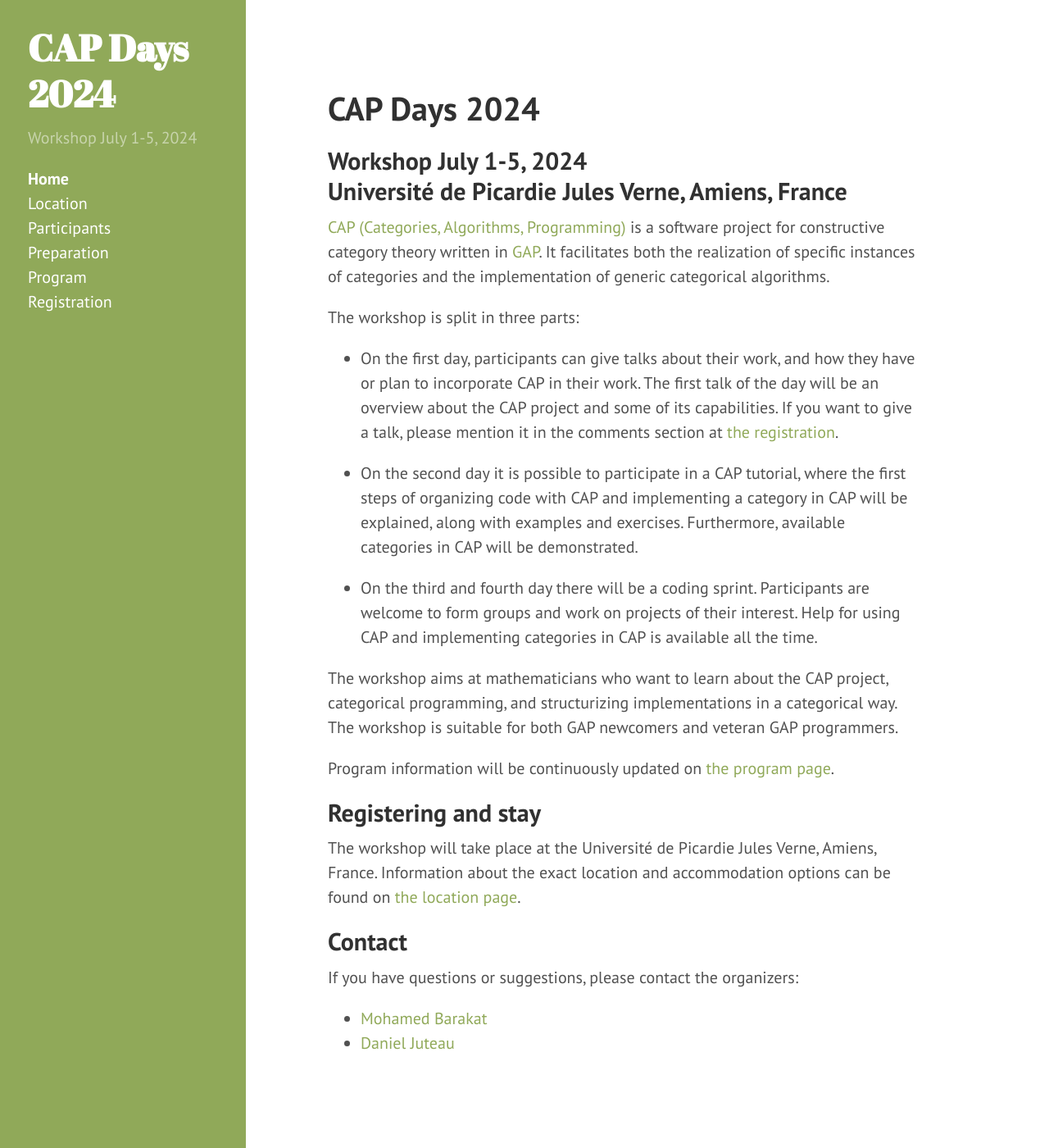
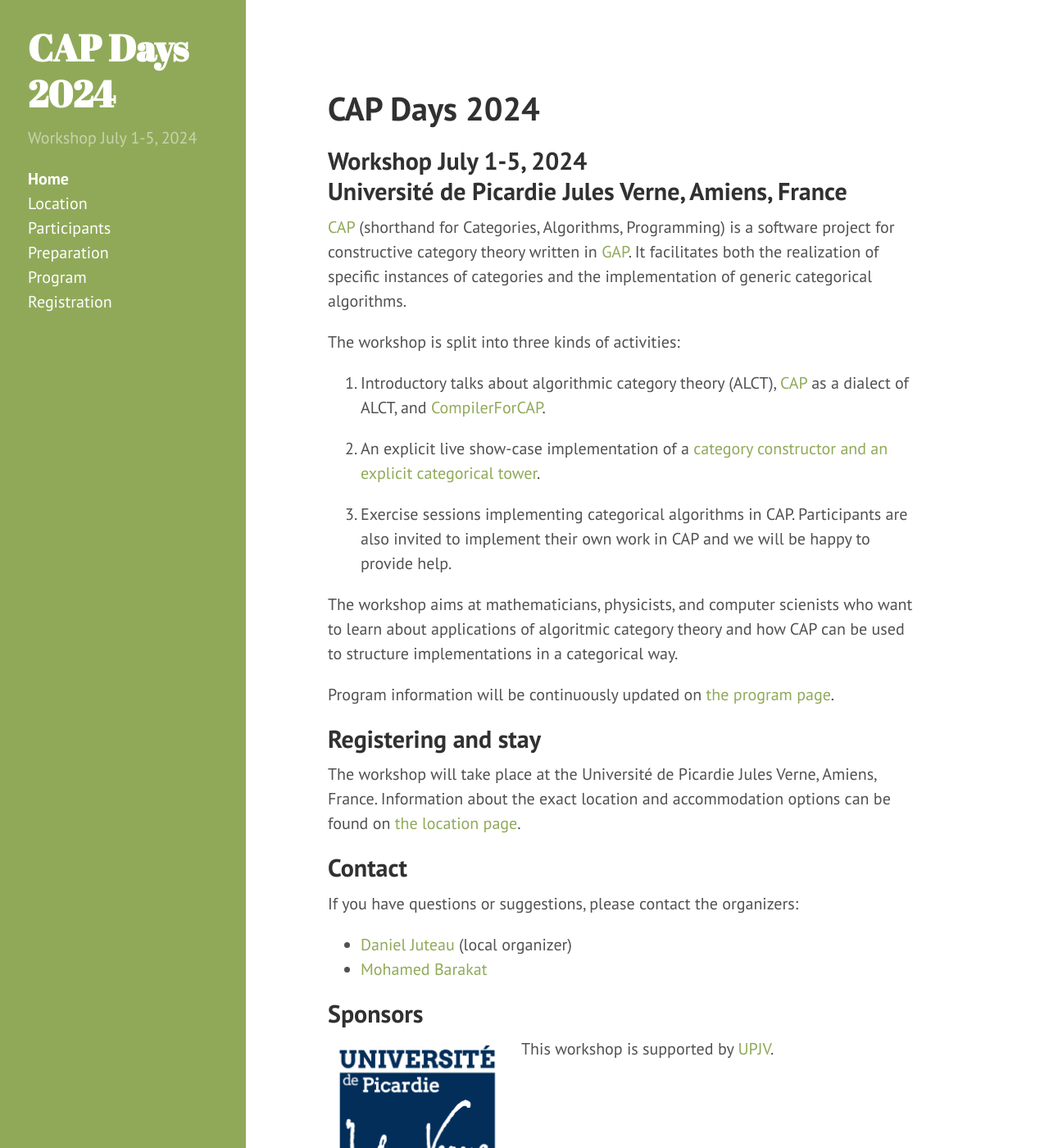
Before and after one commit to homalg-project/capdays-2024, a Jekyll site: the page built from index.md, in a window 1280 px wide and 1400 px high. Shown: the whole window at 82% size. Built offline with Jekyll 4.4.1, drawn with Linux system fonts in a browser that asks for light colours.

Commit message:
updated the entry page

```diff
--- a/index.md
+++ b/index.md
@@ -7,46 +7,47 @@
 
 ## {{ site.description }}<br> {{ site.location }}
 
-[CAP (Categories, Algorithms, Programming)](http://homalg-project.github.io/CAP_project)
-is a software project for constructive category theory written in [GAP](http://www.gap-system.org).
-It facilitates both the realization of specific instances of categories and the implementation of generic categorical algorithms.
+[CAP][CAP] (shorthand for Categories, Algorithms, Programming) is a
+software project for constructive category theory written in
+[GAP](http://www.gap-system.org).  It facilitates both the realization
+of specific instances of categories and the implementation of generic
+categorical algorithms.
 
-The workshop is split in three parts:
+The workshop is split into three kinds of activities:
 
-* On the first day, participants can give talks about their work, and how they have or plan to
-  incorporate CAP in their work. The first talk of the day will be an overview about the CAP project
-  and some of its capabilities. If you want to give a talk, please mention it in the comments section
-  at [the registration]({{ site.baseurl }}/registration).
+1. Introductory talks about algorithmic category theory (ALCT), [CAP][CAP] as a dialect of ALCT, and [CompilerForCAP][CompilerForCAP].
 
-* On the second day it is possible to participate in a CAP tutorial, where the first steps
-  of organizing code with CAP and implementing a category in CAP will be explained, along
-  with examples and exercises. Furthermore, available categories in CAP will be demonstrated.
+2. An explicit live show-case implementation of a [category constructor and an explicit categorical tower](https://homalg-project.github.io/docs/CAP_project-based/).
 
-* On the third and fourth day there will be a coding sprint. Participants are welcome
-  to form groups and work on projects of their interest. Help for using CAP and implementing
-  categories in CAP is available all the time.
+3. Exercise sessions implementing categorical algorithms in CAP. Participants are also invited to implement their own work in CAP and we will be happy to provide help.
 
-The workshop aims at mathematicians who want to learn about the CAP project,
-categorical programming, and structurizing implementations in a categorical way.
-The workshop is suitable for both GAP newcomers and veteran GAP programmers.
+The workshop aims at mathematicians, physicists, and computer
+scienists who want to learn about applications of algoritmic category
+theory and how CAP can be used to structure implementations in a
+categorical way.
 
 Program information will be continuously updated on [the program page]({{ site.baseurl }}/program).
 
 ## Registering and stay
 
-The workshop will take place at the {{ site.location }}. Information about the
-exact location and accommodation options
-can be found on [the location page]({{ site.baseurl }}/location).
+The workshop will take place at the {{ site.location }}. Information
+about the exact location and accommodation options can be found on
+[the location page]({{ site.baseurl }}/location).
 
 ## <a name="contact"></a> Contact
 
 If you have questions or suggestions, please contact the organizers:
 
+* [Daniel Juteau](mailto:daniel.juteau@u-picardie.fr) (local organizer)
 * [Mohamed Barakat](mailto:mohamed.barakat@uni-siegen.de)
-* [Daniel Juteau](mailto:daniel.juteau@u-picardie.fr)
 
-<!--
 ## Sponsors
-<img style="float:left;width:30%;margin-top:5px;margin-right:20px;" src="{{ site.baseurl }}/public/TRR195_logo.png"/>
-This workshop is supported by [SFB-TRR 195](https://www.computeralgebra.de/sfb/) – Symbolic Tools in Mathematics and their Application.
--->
+<img style="float:left;width:30%;margin-top:5px;margin-right:20px;" src="{{ site.baseurl }}/public/logoUPJV_Bleu.png"/>
+This workshop is supported by [UPJV](https://www.u-picardie.fr/).
+
+<!-- BEGIN FOOTER -->
+
+[CAP]: (http://homalg-project.github.io/CAP_project)
+[CompilerForCAP]: (http://homalg-project.github.io/pkg/CompilerForCAP/)
+
+<!-- END FOOTER -->
```
Also changed, not shown: participants.md (+2 -0 lines), public/logoUPJV_Bleu.png (added).
